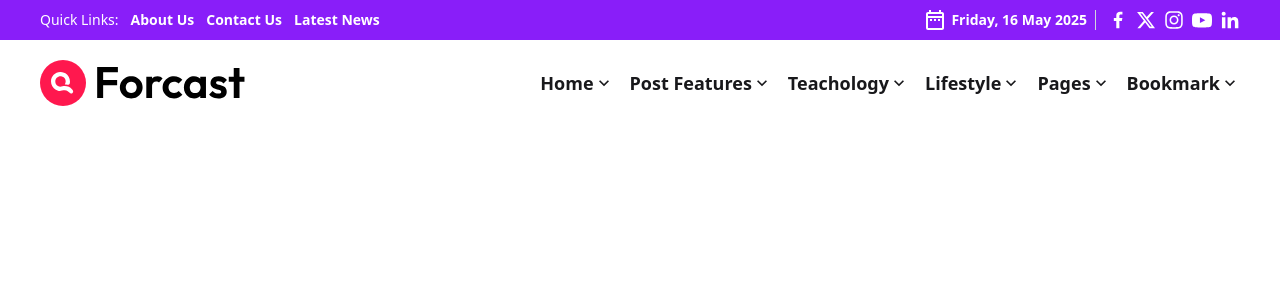
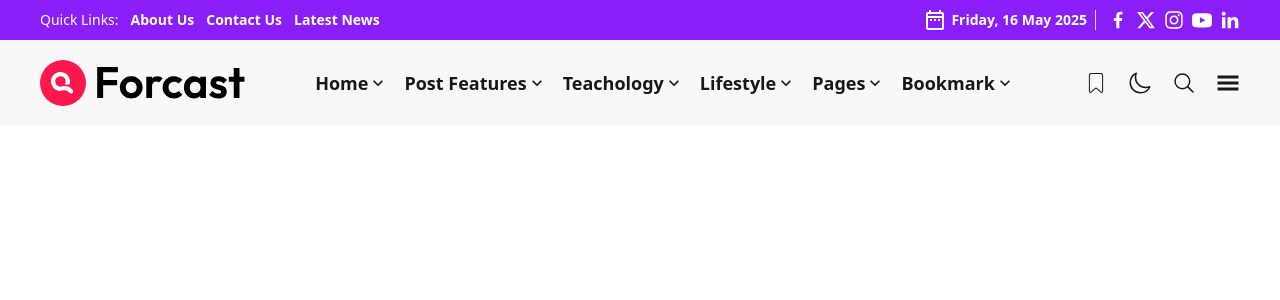
Before and after one commit to bharatroy4D/blogs-website, a React (Vite) app: page / in a window 1280 px wide. Shown: the top 300 px of the page. Built offline with nearby package versions, Linux system fonts and the light colour scheme.

Commit message:
navbar start

```diff
--- a/src/Components/Navbar/Navbar.jsx
+++ b/src/Components/Navbar/Navbar.jsx
@@ -2,12 +2,18 @@ import React from 'react';
 import logo from '../../assets/logo-ml.svg'
 import { NavLink } from 'react-router-dom';
 import { MdOutlineKeyboardArrowDown } from 'react-icons/md';
+import { CiBookmark } from 'react-icons/ci';
+import { IoMoonOutline, IoSearchOutline } from 'react-icons/io5';
+import { GiHamburgerMenu } from 'react-icons/gi';
 
 const Navbar = () => {
     return (
+        <div className='bg-base-200'>
             <div className='max-w-7xl px-5 lg:px-10 mx-auto'>
                 <div className='flex items-center text-lg font-semibold justify-between py-5'>
+                    {/*navbar logo */}
                     <img src={logo} alt="" />
+                    {/* navbar route */}
                     <div className='flex  gap-4 items-center'>
                         <NavLink to="home" className="flex items-center">Home <MdOutlineKeyboardArrowDown className='text-xl' />
                         </NavLink>
@@ -17,6 +23,14 @@ const Navbar = () => {
                         <NavLink to="pages" className="flex items-center">Pages  <MdOutlineKeyboardArrowDown className='text-xl' /></NavLink>
                         <NavLink to="bookmark" className="flex items-center">Bookmark  <MdOutlineKeyboardArrowDown className='text-xl' /></NavLink>
                     </div>
+                    {/* navbar othe icon */}
+                    <div className='flex gap-5 items-center text-2xl'>
+                        <CiBookmark />
+                        <IoMoonOutline />
+                        <IoSearchOutline />
+                        <GiHamburgerMenu />
+                    </div>
+                </div>
             </div>
         </div>
     );
```
Lines whose indentation alone changed are shown as unchanged.
